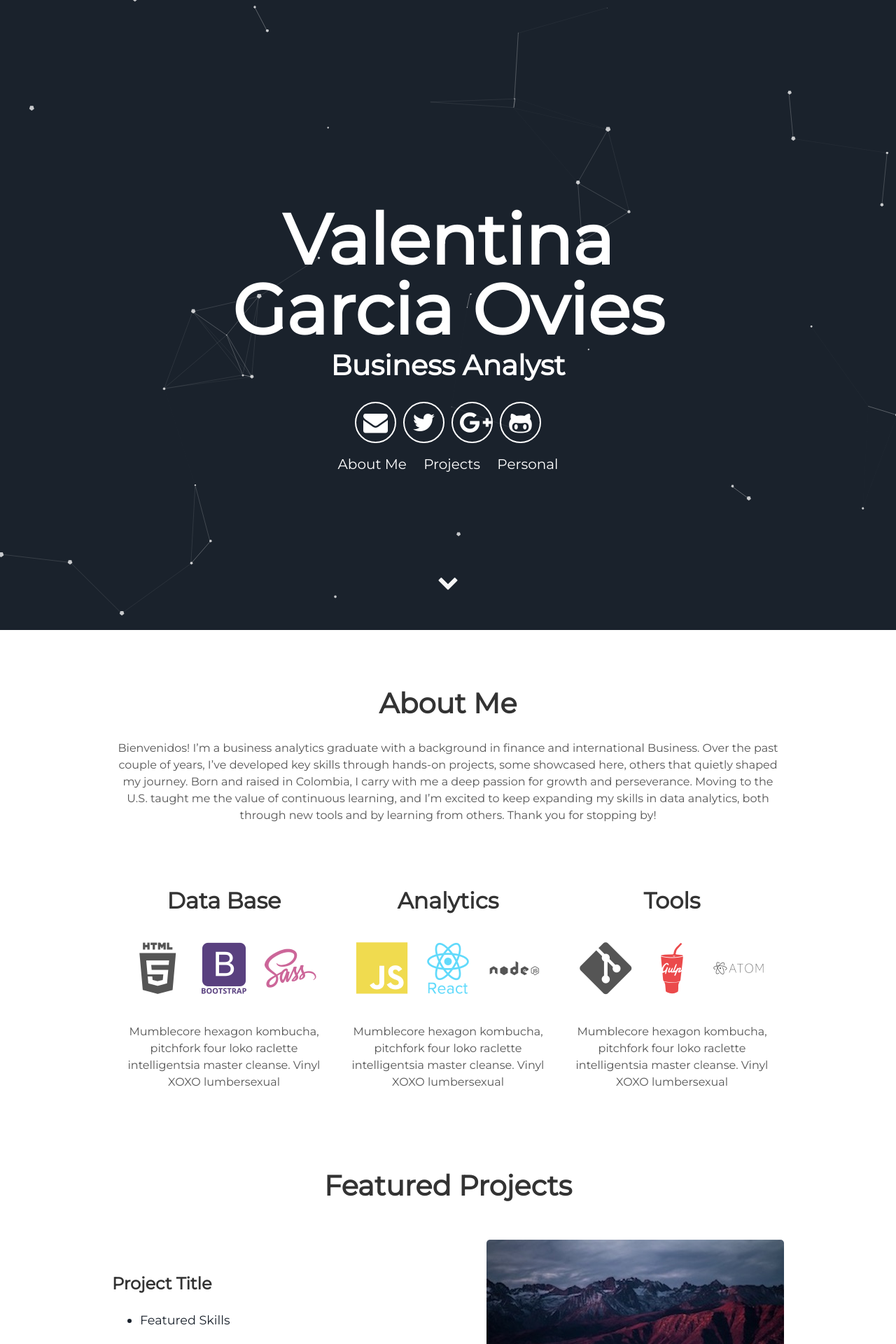
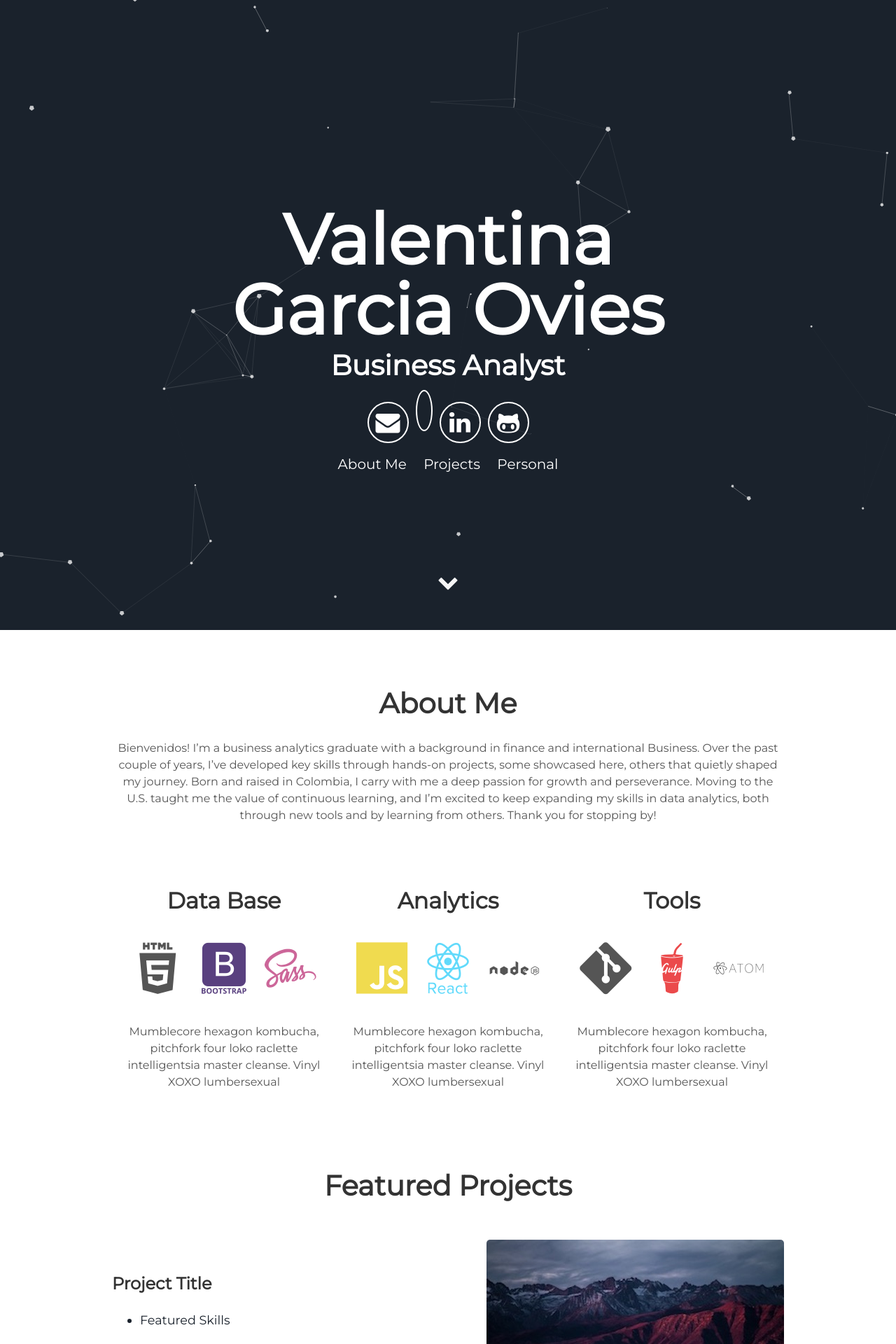
Before and after one commit to valentinagarciaovies/valentinagarciaovies.github.io, a Jekyll site: the page built from index.html, in a window 1280 px wide. Shown: the top 1920 px of the page at 70% size. Built offline with Jekyll 4.4.1, drawn with Linux system fonts in a browser that asks for light colours.

Commit message:
Personal and icon edits

```diff
--- a/_includes/header.html
+++ b/_includes/header.html
@@ -6,9 +6,9 @@
       </h1>
       <div class="header-icons">
         <a aria-label="Send email" href= "mailto:garciaoviesvalentina@gmail.com" ><i class="icon fa fa-envelope"></i></a>
-        <a aria-label="My Tableau" target="_blank" href="#"><i class="icon fa fa-twitter" aria-hidden="true"></i></a>
-        <a aria-label="My Google Plus" target="_blank" href="#"><i class="icon fa fa-google-plus" aria-hidden="true"></i></a>
-        <a aria-label="My Github" target="_blank" href="#"><i class="icon fa fa-github-alt" aria-hidden="true"></i></a>
+        <a aria-label="My Tableau" target="_blank" href="https://us-east-1.online.tableau.com/#/site/vgarciaovies23-db306d084a/user/external/vgarciaovies23@my.trine.edu/content"><i class="icon devicon-tableau-plain" aria-hidden="true"></i></a>
+        <a aria-label="My LinkedIn" target="_blank" href="https://www.linkedin.com/in/valentinagarciaovies/"><i class="icon fa fa-linkedin" aria-hidden="true"></i></a>
+        <a aria-label="My Github" target="_blank" href="https://github.com/valentinagarciaovies"><i class="icon fa fa-github-alt" aria-hidden="true"></i></a>
       </div>
       <div class="header-links">
         <a class="link" href="#about" data-scroll>About Me</a>
--- a/src/styles/main.scss
+++ b/src/styles/main.scss
@@ -8,4 +8,5 @@
 @import 'header';
 @import 'about';
 @import 'projects';
+@import 'personal';
 @import 'footer';
```
